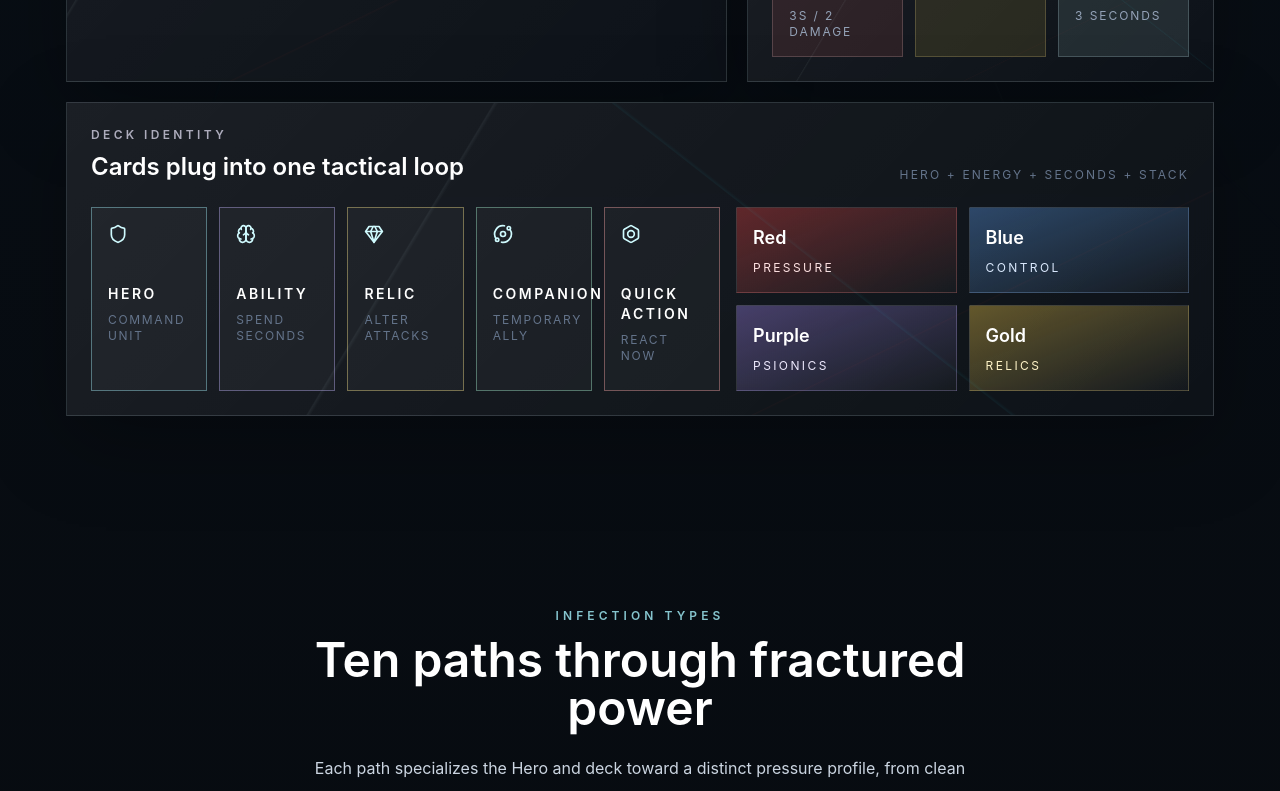
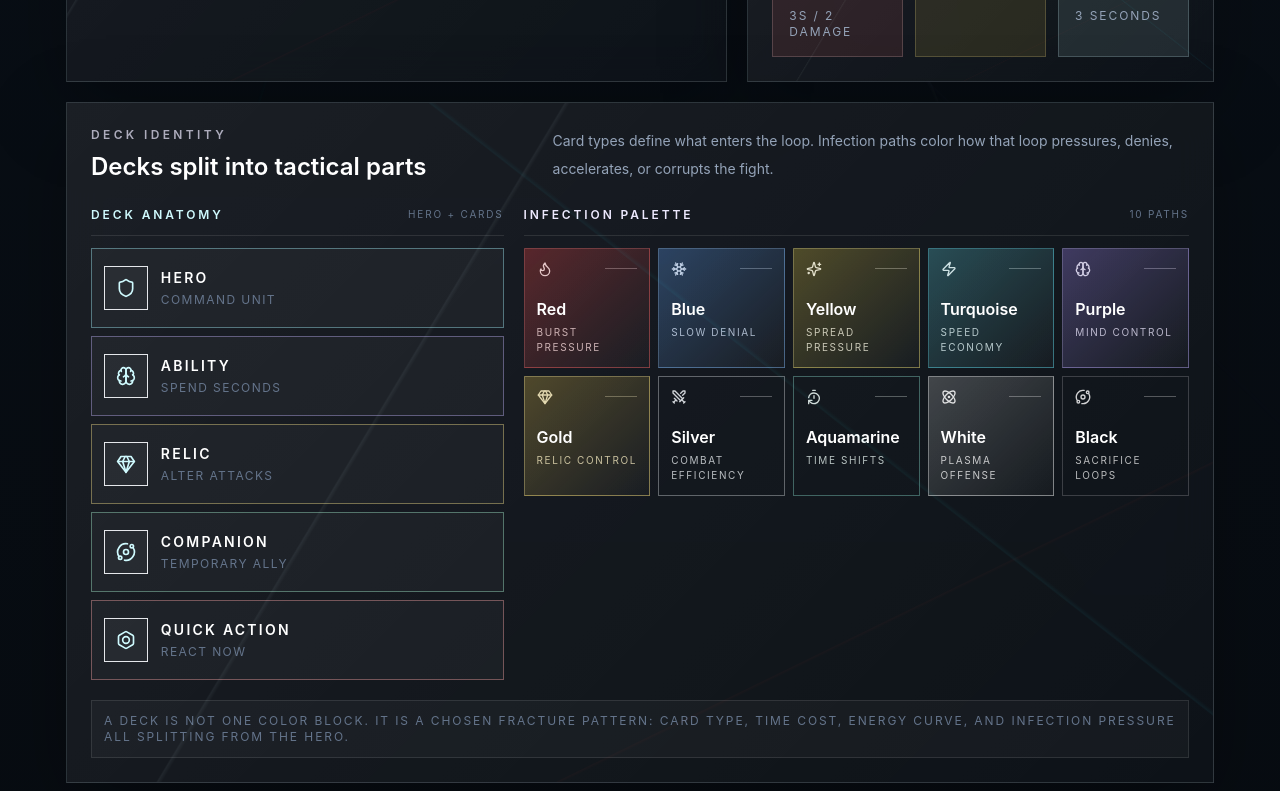
Before and after one commit to graillabxyz/fragmentsite, a Next.js app: page / in a window 1280 px wide. Shown: the part 4400-5191 px from the top of the page. Built offline with nearby package versions, Linux system fonts and the light colour scheme.

Commit message:
Redesign deck identity section

```diff
--- a/src/components/fragment-landing.tsx
+++ b/src/components/fragment-landing.tsx
@@ -77,10 +77,16 @@ const cardTypes = [
 ];
 
 const identityChips = [
-  { name: "Red", role: "Pressure", className: "from-red-500/35 text-red-100" },
-  { name: "Blue", role: "Control", className: "from-blue-400/35 text-blue-100" },
-  { name: "Purple", role: "Psionics", className: "from-violet-400/35 text-violet-100" },
-  { name: "Gold", role: "Relics", className: "from-amber-300/35 text-amber-100" },
+  { name: "Red", role: "Burst pressure", icon: Flame, className: "border-red-400/35 from-red-500/30 text-red-100" },
+  { name: "Blue", role: "Slow denial", icon: Snowflake, className: "border-blue-300/35 from-blue-400/30 text-blue-100" },
+  { name: "Yellow", role: "Spread pressure", icon: Sparkles, className: "border-yellow-200/35 from-yellow-300/25 text-yellow-50" },
+  { name: "Turquoise", role: "Speed economy", icon: Zap, className: "border-cyan-300/35 from-cyan-300/25 text-cyan-50" },
+  { name: "Purple", role: "Mind control", icon: Brain, className: "border-violet-300/35 from-violet-400/30 text-violet-100" },
+  { name: "Gold", role: "Relic control", icon: Gem, className: "border-amber-200/40 from-amber-300/25 text-amber-100" },
+  { name: "Silver", role: "Combat efficiency", icon: Swords, className: "border-slate-100/35 from-slate-100/18 text-slate-100" },
+  { name: "Aquamarine", role: "Time shifts", icon: TimerReset, className: "border-teal-200/35 from-teal-300/24 text-teal-50" },
+  { name: "White", role: "Plasma offense", icon: Atom, className: "border-white/40 from-white/20 text-white" },
+  { name: "Black", role: "Sacrifice loops", icon: Orbit, className: "border-zinc-400/30 from-zinc-700/28 text-zinc-100" },
 ];
 
 const infections: Infection[] = [
@@ -589,42 +595,86 @@ function EnergyAndAttack() {
 function CardsAndIdentity() {
   return (
     <div className="fracture-panel reveal p-5 sm:p-6 lg:col-span-12">
-      <div className="mb-6 flex flex-col gap-3 sm:flex-row sm:items-end sm:justify-between">
+      <div className="mb-6 grid gap-4 lg:grid-cols-[0.7fr_1fr] lg:items-end">
         <div>
           <p className="text-xs font-semibold uppercase tracking-[0.28em] text-violet-100/70">
             Deck identity
           </p>
-          <h3 className="mt-2 text-2xl font-semibold text-white">Cards plug into one tactical loop</h3>
+          <h3 className="mt-2 text-2xl font-semibold text-white">Decks split into tactical parts</h3>
         </div>
-        <div className="text-xs uppercase tracking-[0.18em] text-slate-500">
-          Hero + Energy + Seconds + Stack
-        </div>
+        <p className="max-w-2xl text-sm leading-7 text-slate-400 lg:justify-self-end">
+          Card types define what enters the loop. Infection paths color how that loop
+          pressures, denies, accelerates, or corrupts the fight.
+        </p>
       </div>
-      <div className="grid gap-4 lg:grid-cols-[1fr_0.72fr]">
-        <div className="grid gap-3 sm:grid-cols-5">
+      <div className="grid gap-5 xl:grid-cols-[0.62fr_1fr]">
+        <div>
+          <div className="mb-3 flex items-center justify-between border-b border-white/10 pb-3">
+            <span className="text-xs font-semibold uppercase tracking-[0.24em] text-cyan-100">
+              Deck anatomy
+            </span>
+            <span className="text-[10px] uppercase tracking-[0.18em] text-slate-500">
+              Hero + cards
+            </span>
+          </div>
+          <div className="grid gap-2 sm:grid-cols-2 xl:grid-cols-1">
           {cardTypes.map((type) => {
             const Icon = type.icon;
             return (
-              <div key={type.name} className={`group min-h-40 border bg-white/[0.035] p-4 transition duration-300 hover:-translate-y-2 hover:bg-white/[0.07] ${type.className}`}>
-                <Icon className="size-5 text-cyan-100" />
-                <div className="mt-10 text-sm font-semibold uppercase tracking-[0.18em] text-white">
-                  {type.name}
+              <div
+                key={type.name}
+                className={`group grid min-h-20 grid-cols-[2.8rem_1fr] items-center gap-3 border bg-white/[0.035] p-3 transition duration-300 hover:-translate-y-1 hover:bg-white/[0.07] ${type.className}`}
+              >
+                <div className="flex size-11 items-center justify-center border border-current/25 bg-white/[0.035] text-cyan-100">
+                  <Icon className="size-5" />
                 </div>
-                <div className="mt-2 text-xs uppercase tracking-[0.14em] text-slate-500">
-                  {type.role}
+                <div className="min-w-0">
+                  <div className="text-sm font-semibold uppercase tracking-[0.16em] text-white">
+                    {type.name}
+                  </div>
+                  <div className="mt-1 text-xs uppercase tracking-[0.12em] text-slate-500">
+                    {type.role}
+                  </div>
                 </div>
               </div>
             );
           })}
+          </div>
         </div>
-        <div className="grid gap-3 sm:grid-cols-2">
-          {identityChips.map((identity) => (
-            <div key={identity.name} className={`border border-white/10 bg-gradient-to-br ${identity.className} to-white/[0.025] p-4`}>
-              <div className="text-lg font-semibold text-white">{identity.name}</div>
-              <div className="mt-2 text-xs uppercase tracking-[0.2em]">{identity.role}</div>
-            </div>
-          ))}
+        <div>
+          <div className="mb-3 flex items-center justify-between border-b border-white/10 pb-3">
+            <span className="text-xs font-semibold uppercase tracking-[0.24em] text-violet-100">
+              Infection palette
+            </span>
+            <span className="text-[10px] uppercase tracking-[0.18em] text-slate-500">
+              10 paths
+            </span>
+          </div>
+          <div className="grid gap-2 sm:grid-cols-2 lg:grid-cols-3 xl:grid-cols-5">
+            {identityChips.map((identity) => {
+              const Icon = identity.icon;
+              return (
+                <div
+                  key={identity.name}
+                  className={`group min-h-24 border bg-gradient-to-br ${identity.className} to-white/[0.025] p-3 transition duration-300 hover:-translate-y-1 hover:bg-white/[0.06]`}
+                >
+                  <div className="mb-5 flex items-center justify-between">
+                    <Icon className="size-4 opacity-85" />
+                    <span className="h-px w-8 bg-current opacity-30 transition-all duration-300 group-hover:w-12" />
+                  </div>
+                  <div className="text-base font-semibold text-white">{identity.name}</div>
+                  <div className="mt-1 text-[10px] uppercase tracking-[0.16em] opacity-75">
+                    {identity.role}
+                  </div>
+                </div>
+              );
+            })}
+          </div>
         </div>
+      </div>
+      <div className="mt-5 border border-white/10 bg-white/[0.03] p-3 text-xs uppercase tracking-[0.16em] text-slate-500">
+        A deck is not one color block. It is a chosen fracture pattern: card type, time cost,
+        Energy curve, and infection pressure all splitting from the Hero.
       </div>
     </div>
   );
```
